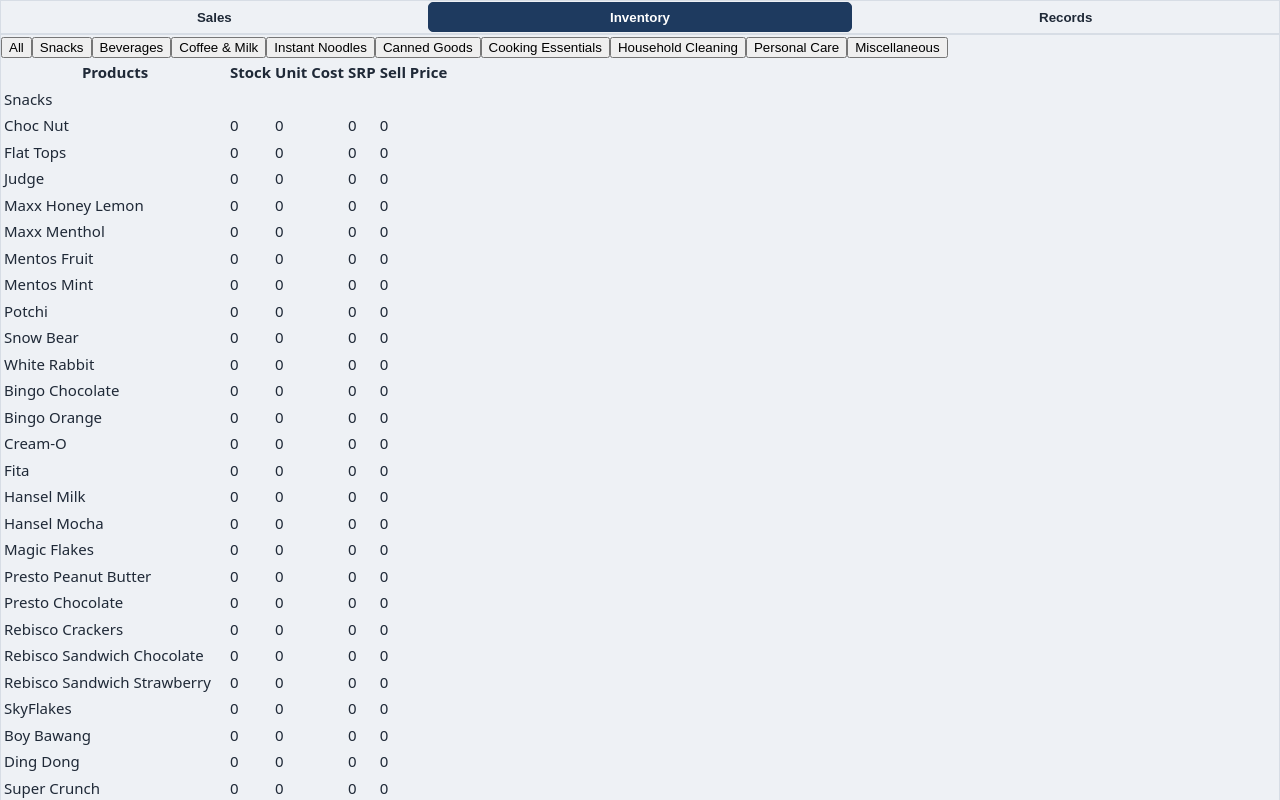
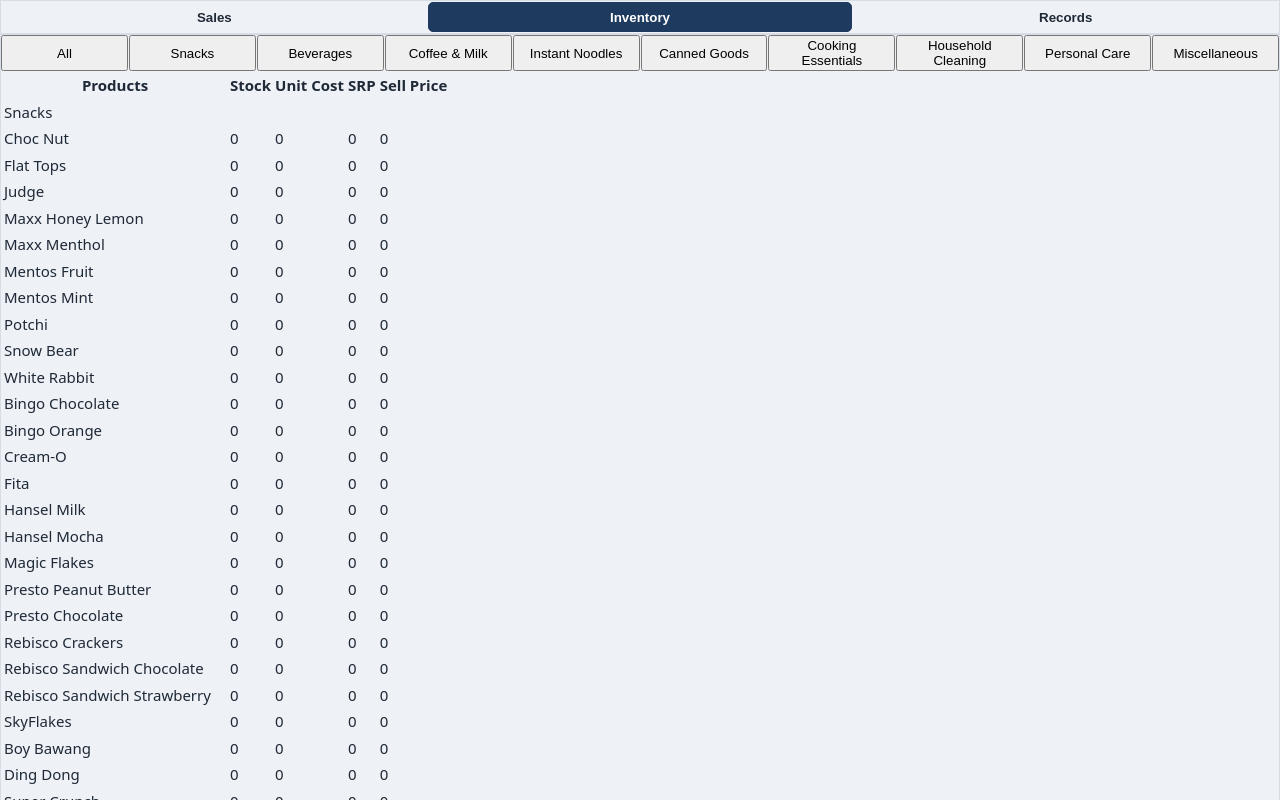
Before and after one commit to kentvillamora-dev/mini-store-pos-learning, a React (Vite) app: page / in a window 1280 px wide. Both pictures are taken after a click on the button "Inventory". Shown: the top 800 px of the page. Built offline with nearby package versions, Linux system fonts and the light colour scheme.

Commit message:
Initial styling of Product Table

```diff
--- a/src/features/inventory/InventoryProductTable.tsx
+++ b/src/features/inventory/InventoryProductTable.tsx
@@ -10,9 +10,8 @@
     <>
       <div className="inventory-category-controls">
         <button
-          className={`inventory-category-button${
-            selectedCategory === 'All Categories' ? ' active' : ''
-          }`}
+          className={`inventory-category-button
+            ${selectedCategory === 'All Categories' ? ' active' : ''}`}
           onClick={() => setSelectedCategory('All Categories')}
         >
           All
@@ -21,7 +20,8 @@
         {Object.keys(productGroups).map((category) => (
           <button
             key={category}
-            className="inventory-category-button"
+            className={`inventory-category-button
+              ${selectedCategory === category ? ' active' : ''}`}
             onClick={() => setSelectedCategory(category)}
           >
             {category}
@@ -56,8 +56,9 @@
                 {defaultProducts
                   .filter((product) => product.category === category)
                   .map((product) => (
-                    <tr key={product.name}
-                        className="inventory-product-row"
+                    <tr
+                      key={product.name}
+                      className="inventory-product-row"
                     >
                       <td>{product.name}</td>
                       <td>0</td>
--- /dev/null
+++ b/src/features/inventory/InventoryView.css
@@ -0,0 +1,9 @@
+.inventory-category-controls {
+  display: flex;
+  gap: 1px;
+}
+
+.inventory-category-button {
+  min-height: 30px;
+  flex: 1;
+}
--- a/src/features/inventory/InventoryView.tsx
+++ b/src/features/inventory/InventoryView.tsx
@@ -1,3 +1,4 @@
+import './InventoryView.css'
 import InventoryProductTable from './InventoryProductTable'
 
 
```
